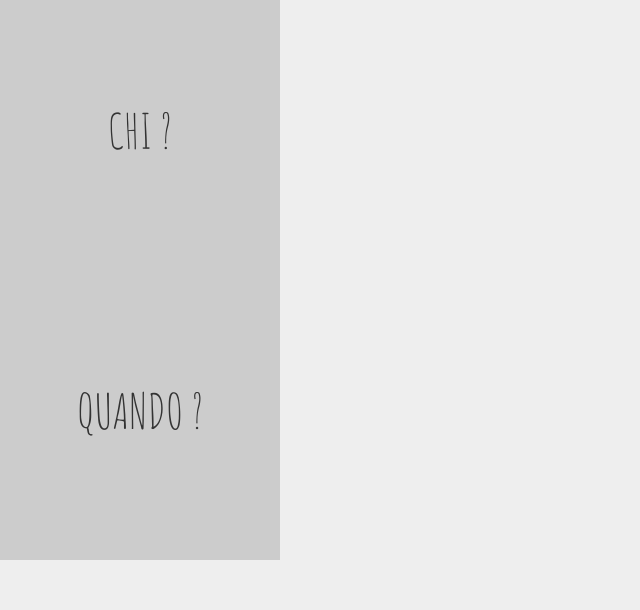
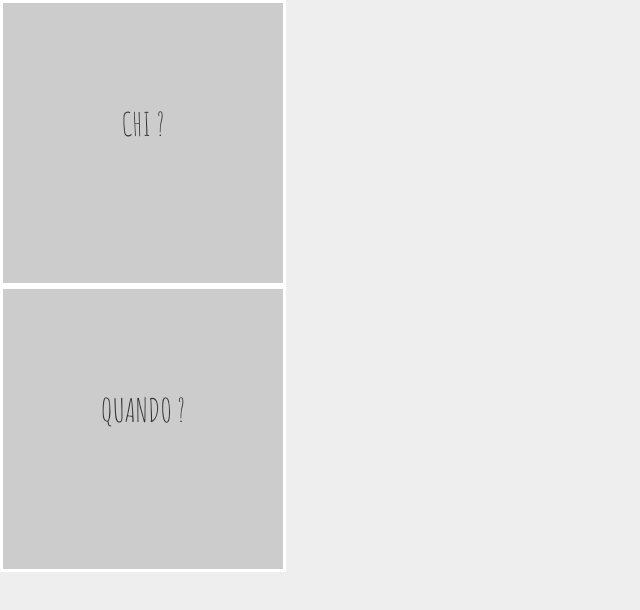
Before and after one commit to lucamolteni/wedding, a plain HTML site: page sezione1.html in a window 1280 px wide. Shown: the whole page, without its empty margins (0-640 px from the left). Drawn offline with Linux system fonts and the light colour scheme; a web font is replaced by a local one.

Commit message:
Aggiunto bordo

```diff
--- a/style.css
+++ b/style.css
@@ -50,11 +50,12 @@ a[href^="mailto:"] {
 .quadrato {
   width: 280px;
   height: 180px;
+  border: 3px solid white;
   background-color: #cccccc;
   text-align: center;
   vertical-align: middle;
   padding-top: 100px;
-  font-size: 3em;
+  font-size: 2em;
   font-family: "Amatic SC", cursive;
   color: #333333;
 }
```
